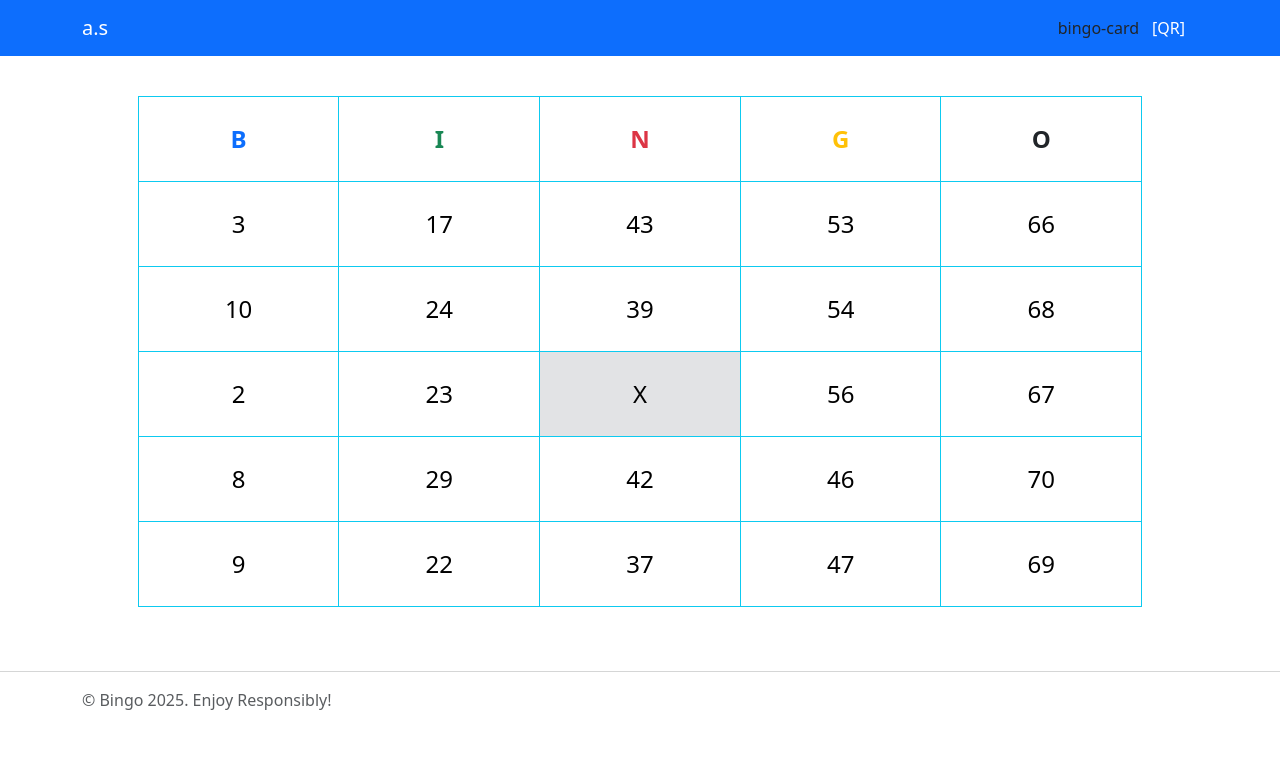
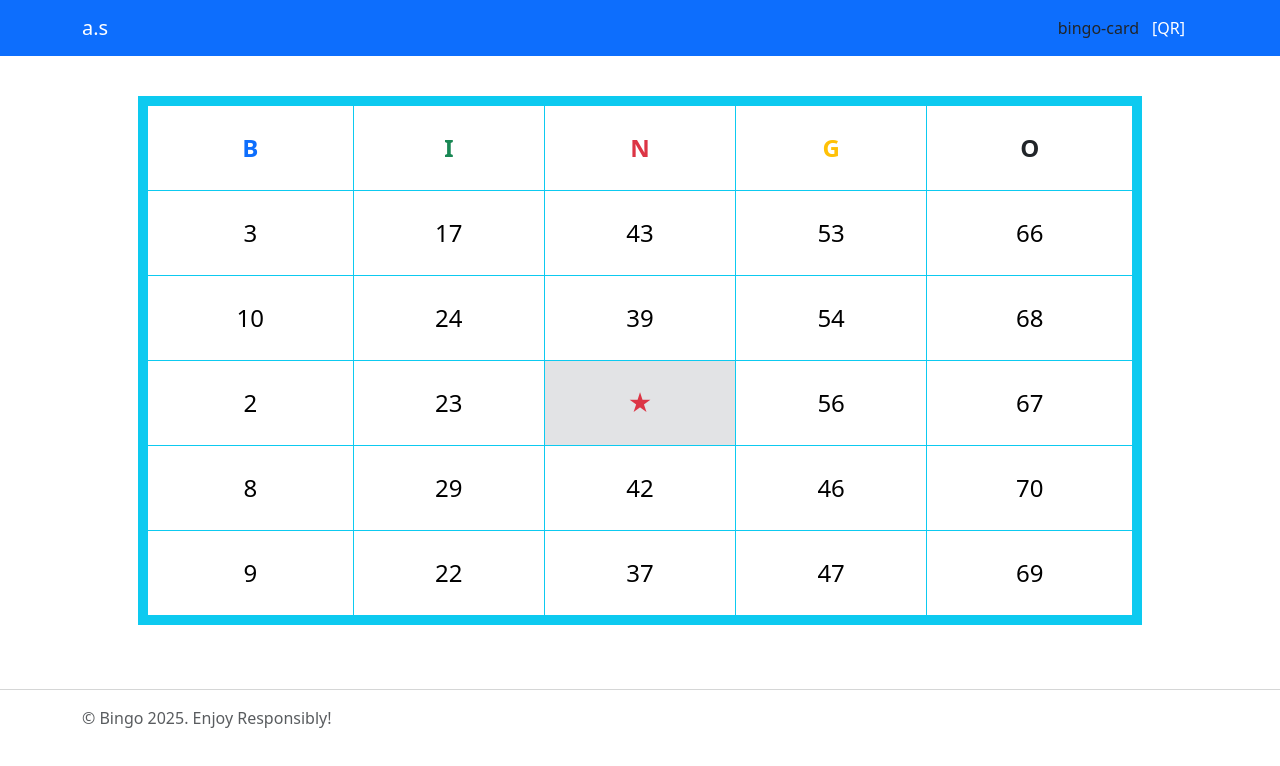
Before and after one commit to asimspace/asimspace.github.io, a React (Create React App) app: page /#/bingo-card in a window 1280 px wide. Shown: the top 766 px of the page. Built offline with nearby package versions, Linux system fonts and the light colour scheme.

Commit message:
Add simple transition effects on bingo card

```diff
--- a/public/index.html
+++ b/public/index.html
@@ -2,7 +2,6 @@
 <html lang="en">
   <head>
     <meta charset="utf-8" />
-    <link rel="icon" href="%PUBLIC_URL%/favicon.ico" />
     <meta name="viewport" content="width=device-width, initial-scale=1" />
     <meta name="theme-color" content="#000000" />
     <meta
--- a/src/App.css
+++ b/src/App.css
@@ -2,11 +2,16 @@
 @media (min-width: 768px) {
   #bingoNumbers {
       font-size: 2.6rem;
+      min-height: 66px;
   }
 }
 /* Style Bingo Card */
 #bingo-card{
   border-color: #000;
+  border: 10px solid;
+}
+.bingo-cell {
+  transition: background-color 0.3s ease-in-out, text-decoration 0.1s ease-in-out;
 }
 #bingo-card thead td{
   font-weight: bold;
--- a/src/pages/BingoCard.js
+++ b/src/pages/BingoCard.js
@@ -34,13 +34,13 @@ const BingoCard = () => {
           // Skip the center square for the "N" column (row 2)
           const cellKey = `${col}-${row}`;
           if (col === 'N' && row === 2) {
-            rowCells.push(<td key={cellKey} className="text-center font-weight-bold align-middle bg-secondary-subtle">X</td>);
+            rowCells.push(<td key={cellKey} className="text-center font-weight-bold text-danger align-middle bg-secondary-subtle">★</td>);
           } else {
             const isClicked = clickedCells[cellKey];
             rowCells.push(
               <td
                 key={cellKey}
-                className={`text-center align-middle ${isClicked ? 'bg-secondary-subtle' : ''}`}
+                className={`text-center align-middle bingo-cell ${isClicked ? 'bg-secondary-subtle' : ''}`}
                 style={{ textDecoration: isClicked ? 'line-through' : 'none' }}
                 onClick={() => handleCellClick(cellKey)}
               >
```
